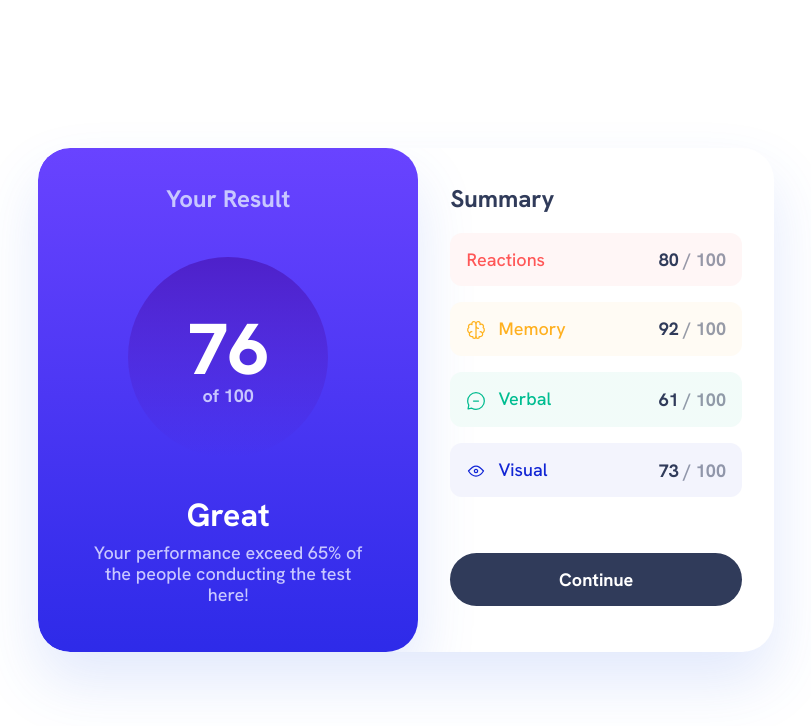
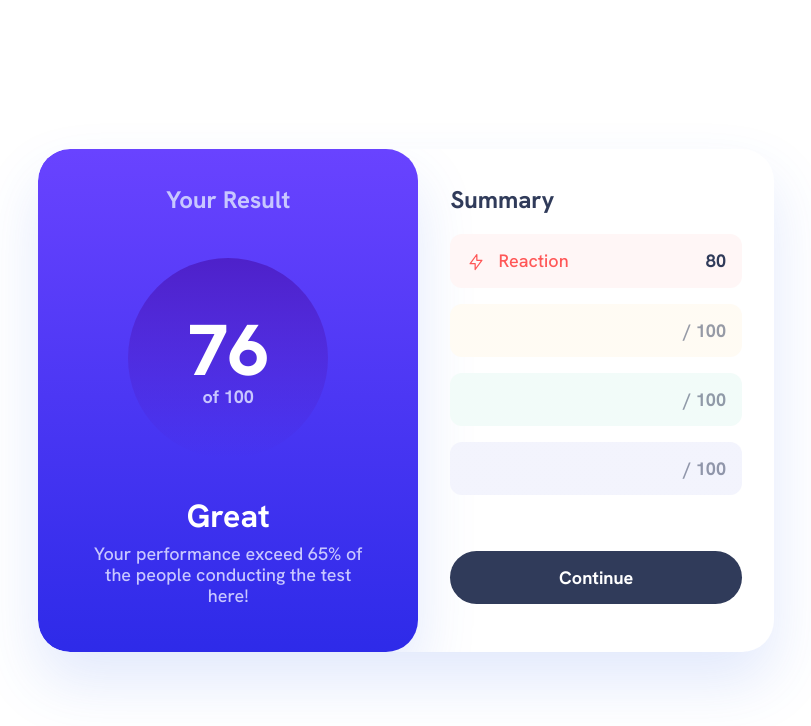
Before and after one commit to mcholascinski/results-summary-component, a plain HTML site: page index.html in a window 1280 px wide. Shown: the whole page, without its empty margins (234-1045 px from the left). Drawn offline with Linux system fonts and the light colour scheme; files whose address does not match are found by name.

Commit message:
Update js

```diff
--- a/data.js
+++ b/data.js
@@ -1,7 +1,8 @@
 fetch('./data.json')
   .then(response => response.json())
   .then(data => {
-    console.log(data);
-    document.getElementById('title-1').textContent = data[0].category;
+    document.getElementById('category-1').textContent = data[0].category;
+    document.getElementById('score-1').textContent = data[0].score;
+    document.getElementById('icon-1').src = "./assets/images/" + data[0].icon;
   })
   .catch(error => console.error('Error:', error));
--- a/data.json
+++ b/data.json
@@ -1,7 +1,7 @@
 [
   {
-    "category": "Reactions",
-    "score": 99,
+    "category": "Reaction",
+    "score": 80,
     "icon": "./assets/images/icon-reaction.svg"
   },
   {
--- a/index.html
+++ b/index.html
@@ -24,20 +24,20 @@
     <div class="summary">
       <h3 class="dark-gray-blue bold">Summary</h3>
         <div class="sum-item reaction">
-          <p id="title-1"><img src="./assets/images/icon-reaction.svg" alt="reaction"></p>
-          <p><span class="dark-gray-blue bold">80</span> <span class="dgb-opacity bold">/ 100</span></p>
+          <p><img src="" id="icon-1"><span id="category-1"></span></p>
+          <p><span class="dark-gray-blue bold" id="score-1"><span class="dgb-opacity bold">/ 100</span></p>
         </div>
         <div class="sum-item memory">
-          <p><img src="./assets/images/icon-memory.svg" alt="memory">Memory</p>
-          <p><span class="dark-gray-blue bold">92</span> <span class="dgb-opacity bold">/ 100</span></p>
+          <p><img src="" id="icon-2"><span id="category-2"></p>
+          <p><span class="dark-gray-blue bold" id="score-2"></span> <span class="dgb-opacity bold">/ 100</span></p>
         </div>
         <div class="sum-item verbal">
-          <p><img src="./assets/images/icon-verbal.svg" alt="verbal">Verbal</p>
-          <p><span class="dark-gray-blue bold">61</span> <span class="dgb-opacity bold">/ 100</span></p>
+          <p><img src="" id="icon-3"><span id="category-3"></p>
+          <p><span class="dark-gray-blue bold" id="score-3"></span> <span class="dgb-opacity bold">/ 100</span></p>
         </div>
         <div class="sum-item visual">
-          <p><img src="./assets/images/icon-visual.svg" alt="verbal">Visual</p>
-          <p><span class="dark-gray-blue bold">73</span> <span class="dgb-opacity bold">/ 100</span></p>
+          <p><img src="" id="icon-4"><span id="category-4"></p>
+          <p><span class="dark-gray-blue bold" id="score-4"></span> <span class="dgb-opacity bold">/ 100</span></p>
         </div>
       <button class="bold white">Continue</button>
     </div>
```
